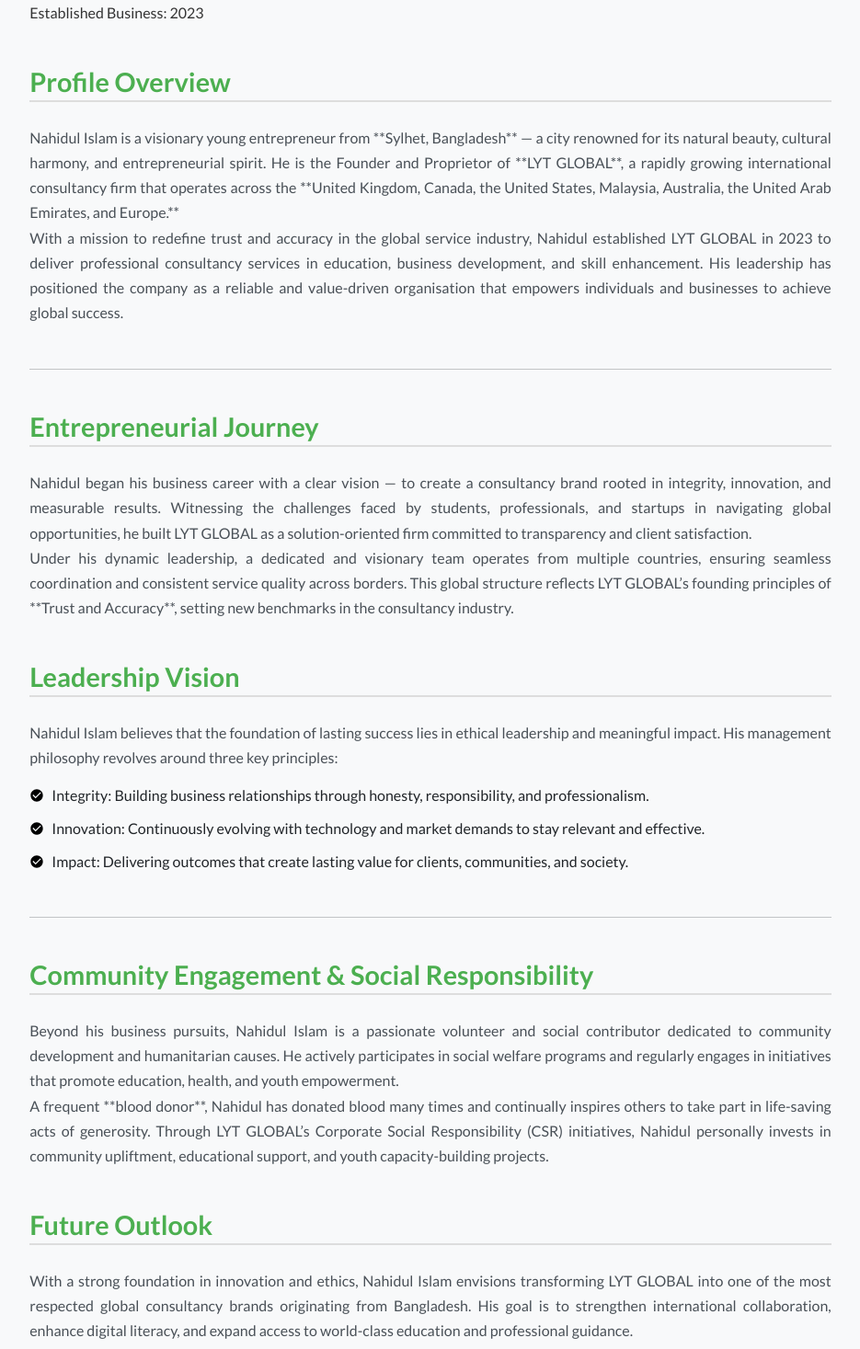
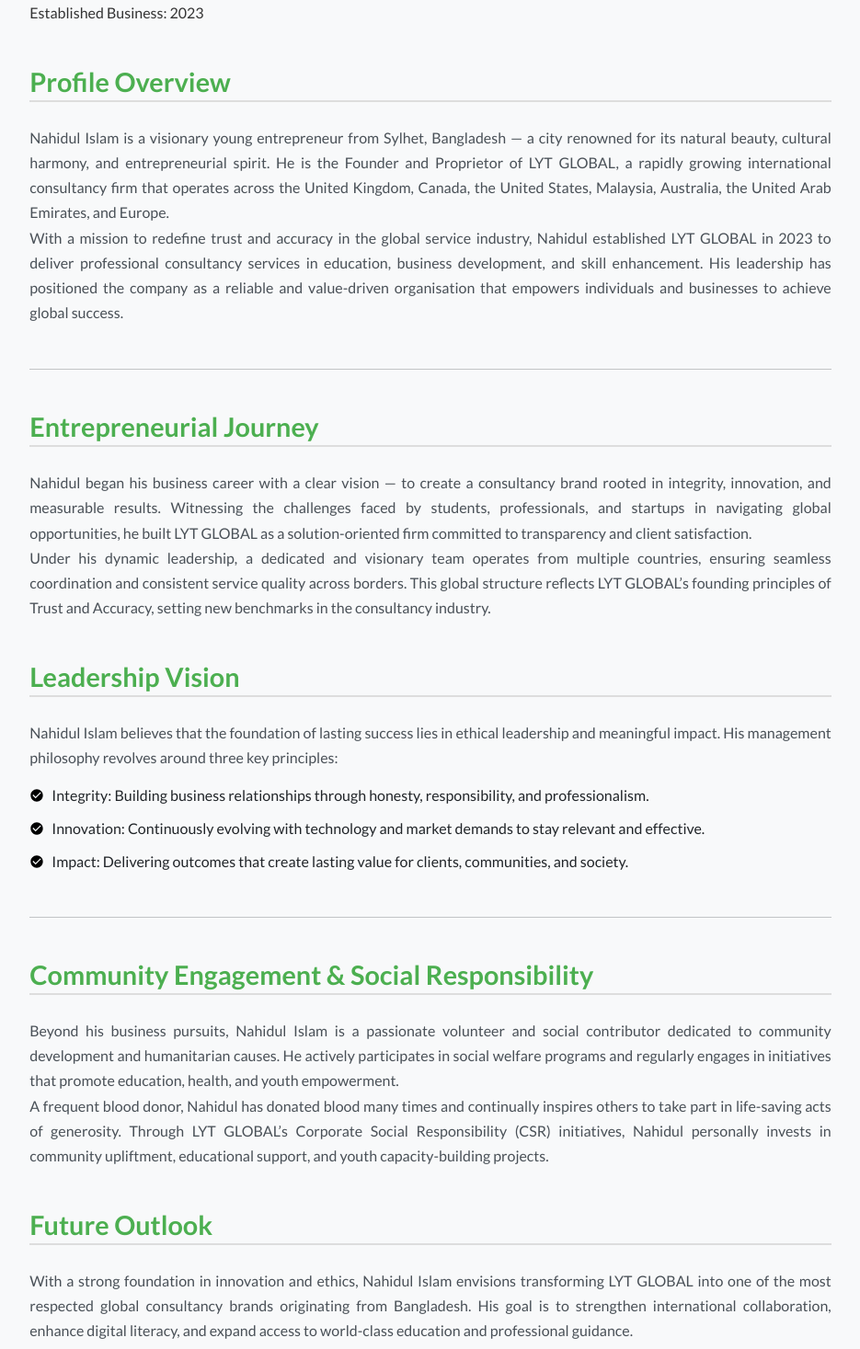
Before and after one commit to marjanamahii/lyt-global-client, a React (Vite) app: page /about in a window 1280 px wide. Shown: the part 2144-3611 px from the top of the page at 92% size, without its empty margins (172-1107 px from the left). Built offline with nearby package versions, Linux system fonts and the light colour scheme.

Commit message:
n pf update

```diff
--- a/src/components/Founder/Founder.jsx
+++ b/src/components/Founder/Founder.jsx
@@ -41,13 +41,13 @@
             {/* === 2. PROFILE OVERVIEW (Full Width) === */}
             <h3 className="section-heading">Profile Overview</h3>
             <p className="profile-text">
-              Nahidul Islam is a visionary young entrepreneur from **Sylhet,
-              Bangladesh** — a city renowned for its natural beauty, cultural
+              Nahidul Islam is a visionary young entrepreneur from Sylhet,
+              Bangladesh — a city renowned for its natural beauty, cultural
               harmony, and entrepreneurial spirit. He is the Founder and
-              Proprietor of **LYT GLOBAL**, a rapidly growing international
-              consultancy firm that operates across the **United Kingdom,
-              Canada, the United States, Malaysia, Australia, the United Arab
-              Emirates, and Europe.**
+              Proprietor of LYT GLOBAL, a rapidly growing international
+              consultancy firm that operates across the United Kingdom, Canada,
+              the United States, Malaysia, Australia, the United Arab Emirates,
+              and Europe.
             </p>
             <p className="profile-text mb-4">
               With a mission to redefine trust and accuracy in the global
@@ -75,8 +75,8 @@
               Under his dynamic leadership, a dedicated and visionary team
               operates from multiple countries, ensuring seamless coordination
               and consistent service quality across borders. This global
-              structure reflects LYT GLOBAL’s founding principles of **Trust and
-              Accuracy**, setting new benchmarks in the consultancy industry.
+              structure reflects LYT GLOBAL’s founding principles of Trust and
+              Accuracy, setting new benchmarks in the consultancy industry.
             </p>
 
             <h3 className="section-heading mt-5">Leadership Vision</h3>
@@ -106,12 +106,12 @@
               promote education, health, and youth empowerment.
             </p>
             <p className="mb-4">
-              A frequent **blood donor**, Nahidul has donated blood many times
-              and continually inspires others to take part in life-saving acts
-              of generosity. Through LYT GLOBAL’s Corporate Social
-              Responsibility (CSR) initiatives, Nahidul personally invests in
-              community upliftment, educational support, and youth
-              capacity-building projects.
+              A frequent blood donor, Nahidul has donated blood many times and
+              continually inspires others to take part in life-saving acts of
+              generosity. Through LYT GLOBAL’s Corporate Social Responsibility
+              (CSR) initiatives, Nahidul personally invests in community
+              upliftment, educational support, and youth capacity-building
+              projects.
             </p>
 
             <h3 className="section-heading mt-5">Future Outlook</h3>
```
